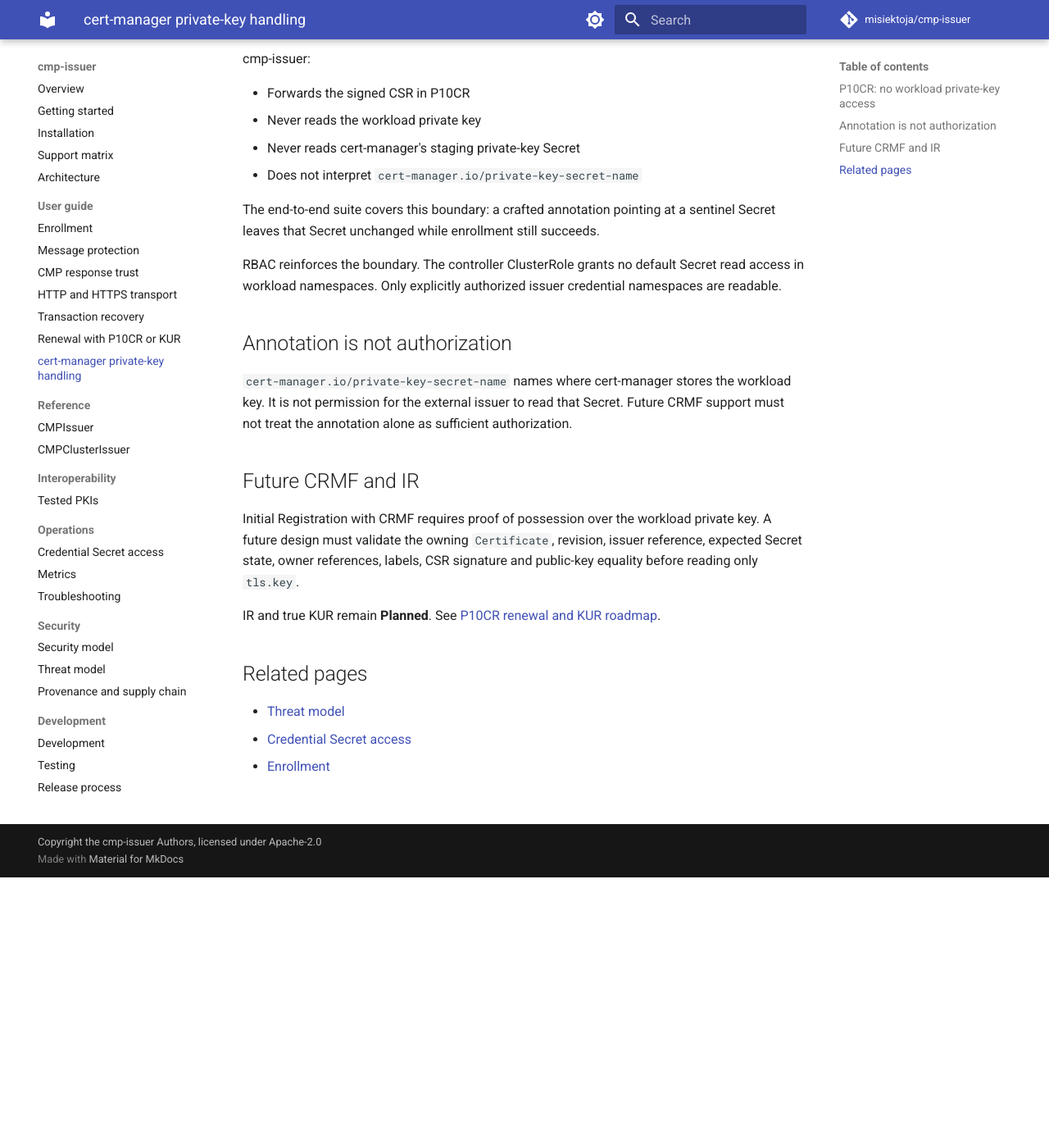
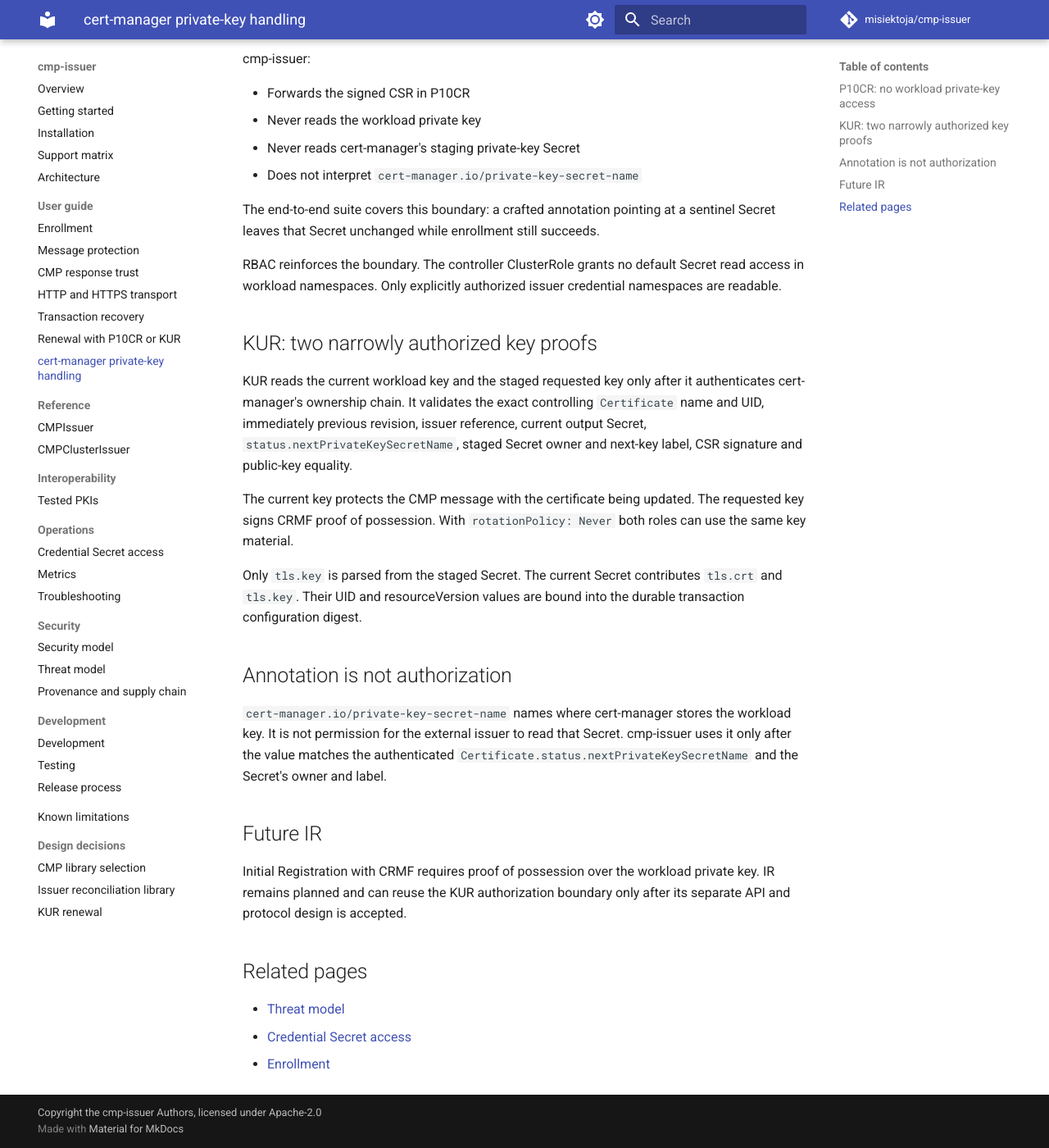
Before and after one commit to misiektoja/cmp-issuer, an MkDocs documentation site: the page built from docs/guide/private-key-handling.md, in a window 1280 px wide and 1400 px high, scrolled down 330 px. Shown: the whole window at 82% size. Built offline with MkDocs 1.6.1 and Material for MkDocs 9.7.7, drawn with Linux system fonts in a browser that asks for light colours; comment, search, counter and statistics services are not loaded; some of the changed text lies outside the part shown.

Commit message:
docs(guide): document KUR key access
Signed-off-by: misiektoja <misiektoja-github@rm-rf.ninja>

```diff
--- a/docs/guide/private-key-handling.md
+++ b/docs/guide/private-key-handling.md
@@ -1,6 +1,6 @@
 # cert-manager private-key handling
 
-cmp-issuer integrates with cert-manager external issuers. Private-key access policy differs between P10CR today and planned CRMF operations.
+cmp-issuer integrates with cert-manager external issuers. Private-key access depends on the selected CMP operation.
 
 ## P10CR: no workload private-key access
 
@@ -17,15 +17,21 @@
 
 RBAC reinforces the boundary. The controller ClusterRole grants no default Secret read access in workload namespaces. Only explicitly authorized issuer credential namespaces are readable.
 
+## KUR: two narrowly authorized key proofs
+
+KUR reads the current workload key and the staged requested key only after it authenticates cert-manager's ownership chain. It validates the exact controlling `Certificate` name and UID, immediately previous revision, issuer reference, current output Secret, `status.nextPrivateKeySecretName`, staged Secret owner and next-key label, CSR signature and public-key equality.
+
+The current key protects the CMP message with the certificate being updated. The requested key signs CRMF proof of possession. With `rotationPolicy: Never` both roles can use the same key material.
+
+Only `tls.key` is parsed from the staged Secret. The current Secret contributes `tls.crt` and `tls.key`. Their UID and resourceVersion values are bound into the durable transaction configuration digest.
+
 ## Annotation is not authorization
 
-`cert-manager.io/private-key-secret-name` names where cert-manager stores the workload key. It is not permission for the external issuer to read that Secret. Future CRMF support must not treat the annotation alone as sufficient authorization.
+`cert-manager.io/private-key-secret-name` names where cert-manager stores the workload key. It is not permission for the external issuer to read that Secret. cmp-issuer uses it only after the value matches the authenticated `Certificate.status.nextPrivateKeySecretName` and the Secret's owner and label.
 
-## Future CRMF and IR
+## Future IR
 
-Initial Registration with CRMF requires proof of possession over the workload private key. A future design must validate the owning `Certificate`, revision, issuer reference, expected Secret state, owner references, labels, CSR signature and public-key equality before reading only `tls.key`.
-
-IR and true KUR remain **Planned**. See [P10CR renewal and KUR roadmap](renewal-and-kur.md).
+Initial Registration with CRMF requires proof of possession over the workload private key. IR remains planned and can reuse the KUR authorization boundary only after its separate API and protocol design is accepted.
 
 ## Related pages
 
```
